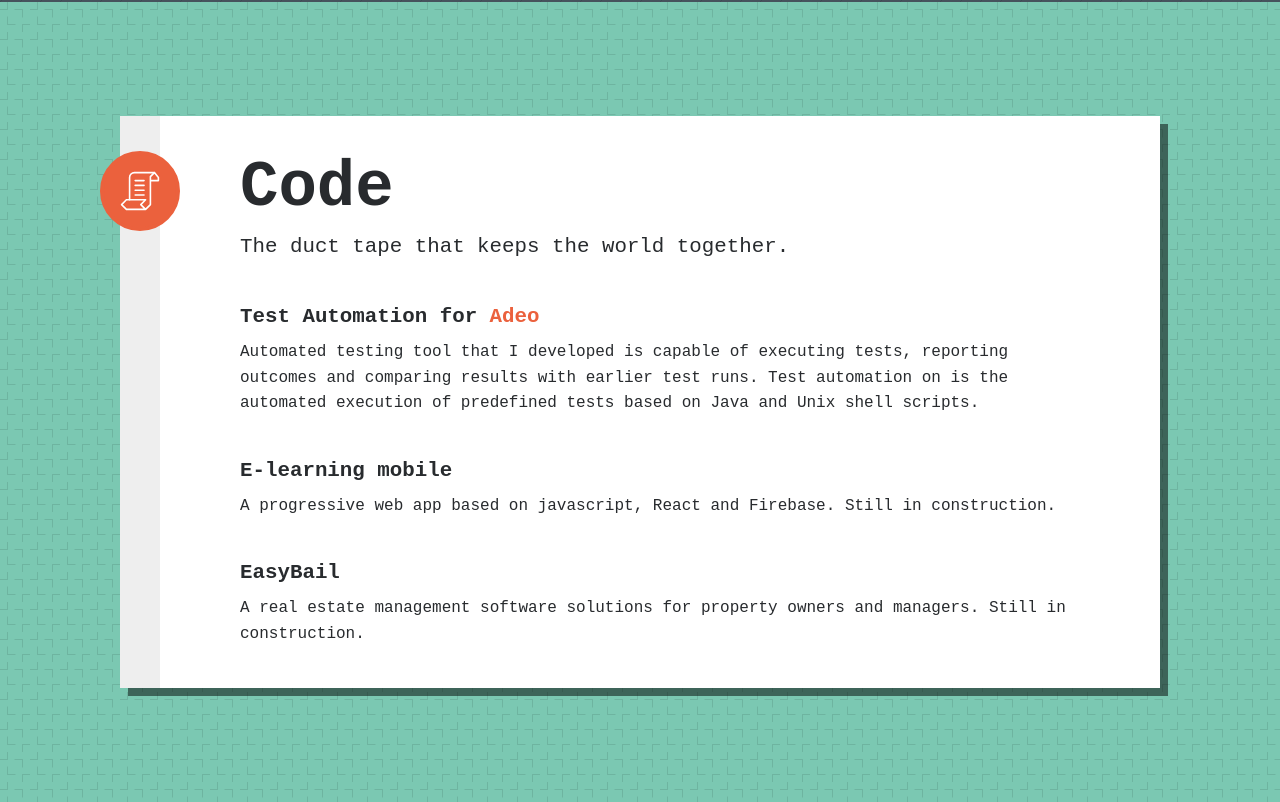
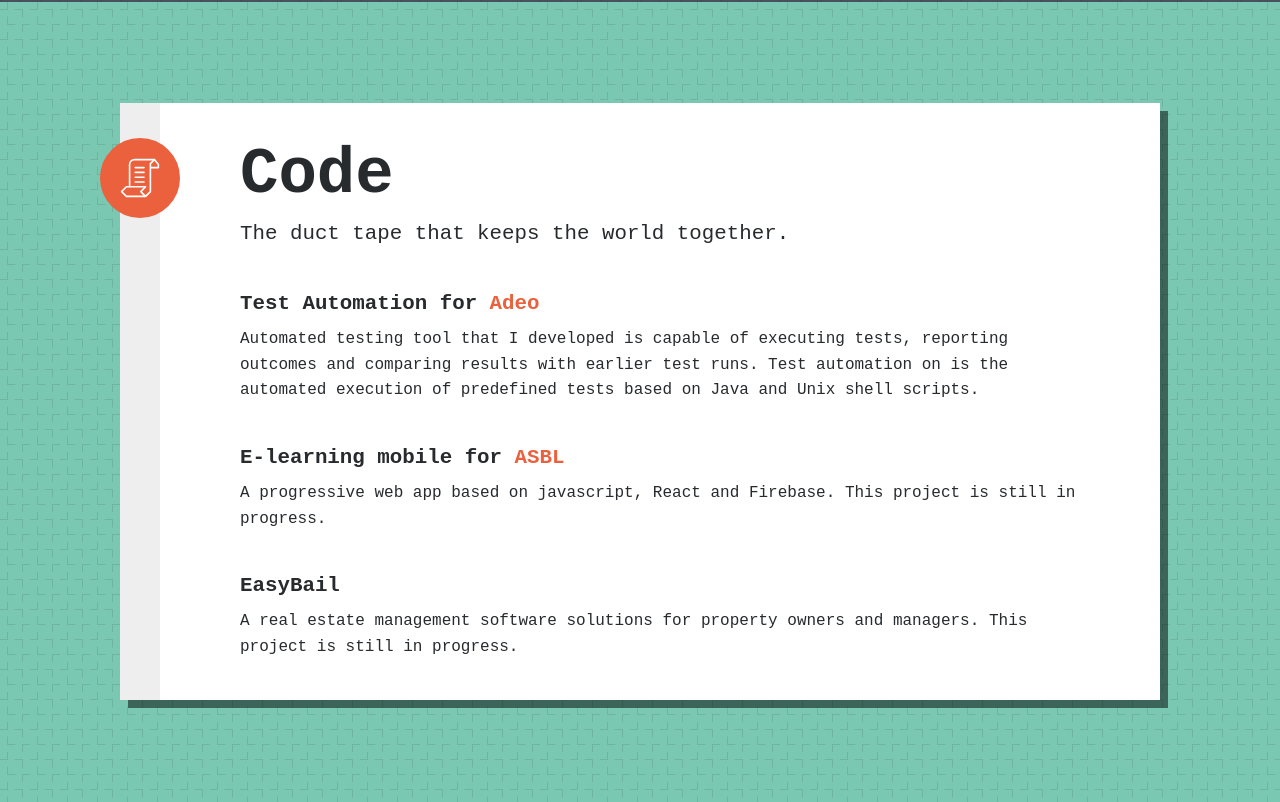
Before and after one commit to sarahetu/sarahetu.github.io, a website: page index.html in a window 1280 px wide. Shown: the part 1791-2593 px from the top of the page. Drawn offline with Linux system fonts and the light colour scheme.

Commit message:
modif contenu

```diff
--- a/index.html
+++ b/index.html
@@ -133,14 +133,14 @@
         </p>
       </div></div>
 
-      <div class="item kKOtfr" ><h3 class="item-title jPzqaA" >E-learning mobile</h3><div class="item-description lmBVno" >
+      <div class="item kKOtfr" ><h3 class="item-title jPzqaA" >E-learning mobile for <a href="https://www.p-i.be/fr/formations/e-learning/une-mouche-dans-le-potage"> ASBL</a> </h3><div class="item-description lmBVno" >
         <p>
-            A progressive web app based on javascript, React and Firebase. Still in construction.
+            A progressive web app based on javascript, React and Firebase. This project is still in progress.
         </p>
       </div></div>
 
       <div class="item kKOtfr" ><h3 class="item-title jPzqaA" >EasyBail</a></h3><div class="item-description lmBVno" >
-        <p>A real estate management software solutions for property owners and managers. Still in construction.
+        <p>A real estate management software solutions for property owners and managers. This project is still in progress.
        </p>
       </div></div></div></div></section>
 
```
